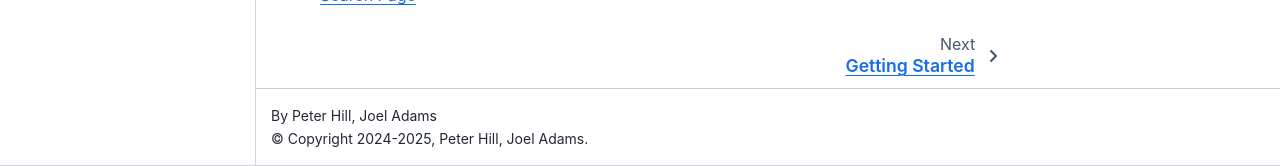
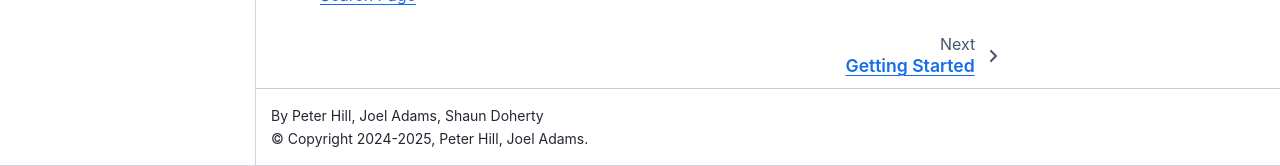
Before and after one commit to epochpic/sdf-xarray, a Sphinx documentation site: the page built from docs/index.rst, in a window 1280 px wide and 953 px high. Shown: the part 787-953 px from the top of the window. Built offline with Sphinx 7.4.7 and the Sphinx Book theme 1.1.4, drawn with Linux system fonts in a browser that asks for light colours.

Commit message:
add name to docs author list

```diff
--- a/docs/conf.py
+++ b/docs/conf.py
@@ -15,7 +15,7 @@ with suppress(ImportError):
 
 project = "sdf-xarray"
 copyright = "2024-2025, Peter Hill, Joel Adams"
-author = "Peter Hill, Joel Adams"
+author = "Peter Hill, Joel Adams, Shaun Doherty"
 
 # The full version, including alpha/beta/rc tags
 release = get_version("sdf_xarray")
@@ -125,4 +125,5 @@ intersphinx_mapping = {
     "xarray": ("https://docs.xarray.dev/en/latest", None),
     "pint": ("https://pint.readthedocs.io/en/stable", None),
     "pint-xarray": ("https://pint-xarray.readthedocs.io/en/stable", None),
+    "matplotlib": ("https://matplotlib.org/stable", None),
 }
```
